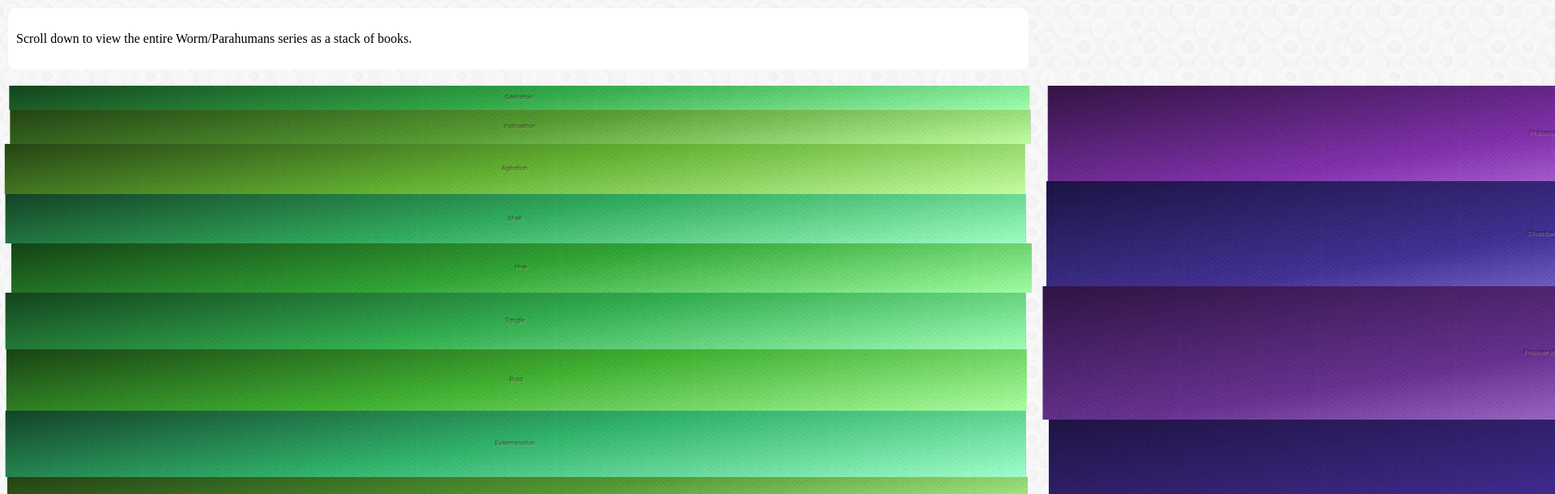
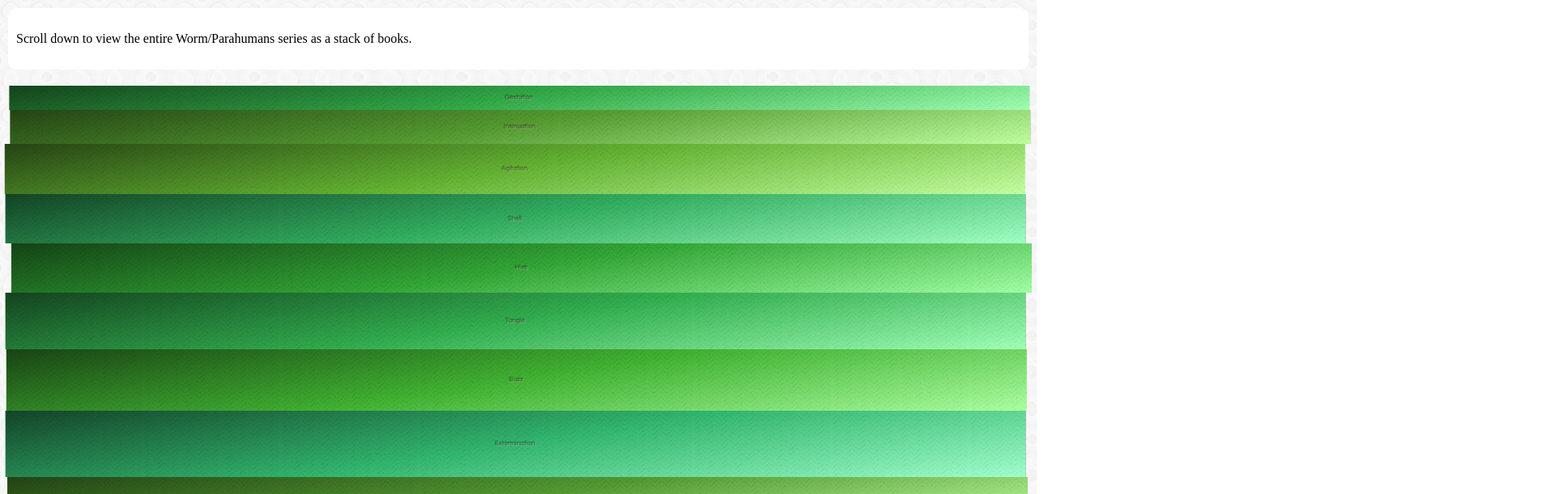
Before and after one commit to onlyskin/parahumans, a website with bundled scripts: page index.html in a window 1280 px wide. Shown: the top 611 px of the page at 81% size, 1920 px wide, since content can reach past the window. Built offline with nearby package versions, Linux system fonts and the light colour scheme; files whose address does not match are found by name.

Commit message:
Make bookshelf into a sideways scrollable panel

```diff
--- a/css/styling.css
+++ b/css/styling.css
@@ -1,5 +1,10 @@
 body {
 	background: url(confectionary.png);
+}
+
+#bookshelf-wrapper {
+  width: 100vw;
+  overflow: scroll;
   scroll-snap-type: mandatory;
 }
 
@@ -10,7 +15,7 @@
 
 .stack-wrapper {
   scroll-snap-align: start none;
-  width: 50%;
+  width: 100%;
 }
 
 #parahumans-stack, #harry-potter-stack {
--- a/index.html
+++ b/index.html
@@ -8,6 +8,7 @@
   <div id="about">
     Scroll down to view the entire Worm/Parahumans series as a stack of books.
   </div>
+  <div id="bookshelf-wrapper">
     <div id="bookshelf">
       <div class="stack-wrapper">
         <div id="parahumans-stack"></div>
@@ -16,5 +17,6 @@
         <div id="harry-potter-stack"></div>
       </div>
     </div>
+  </div>
   <script type="text/javascript" src="index.bundle.js"></script>
 </body>
```
Lines whose indentation alone changed are shown as unchanged.
